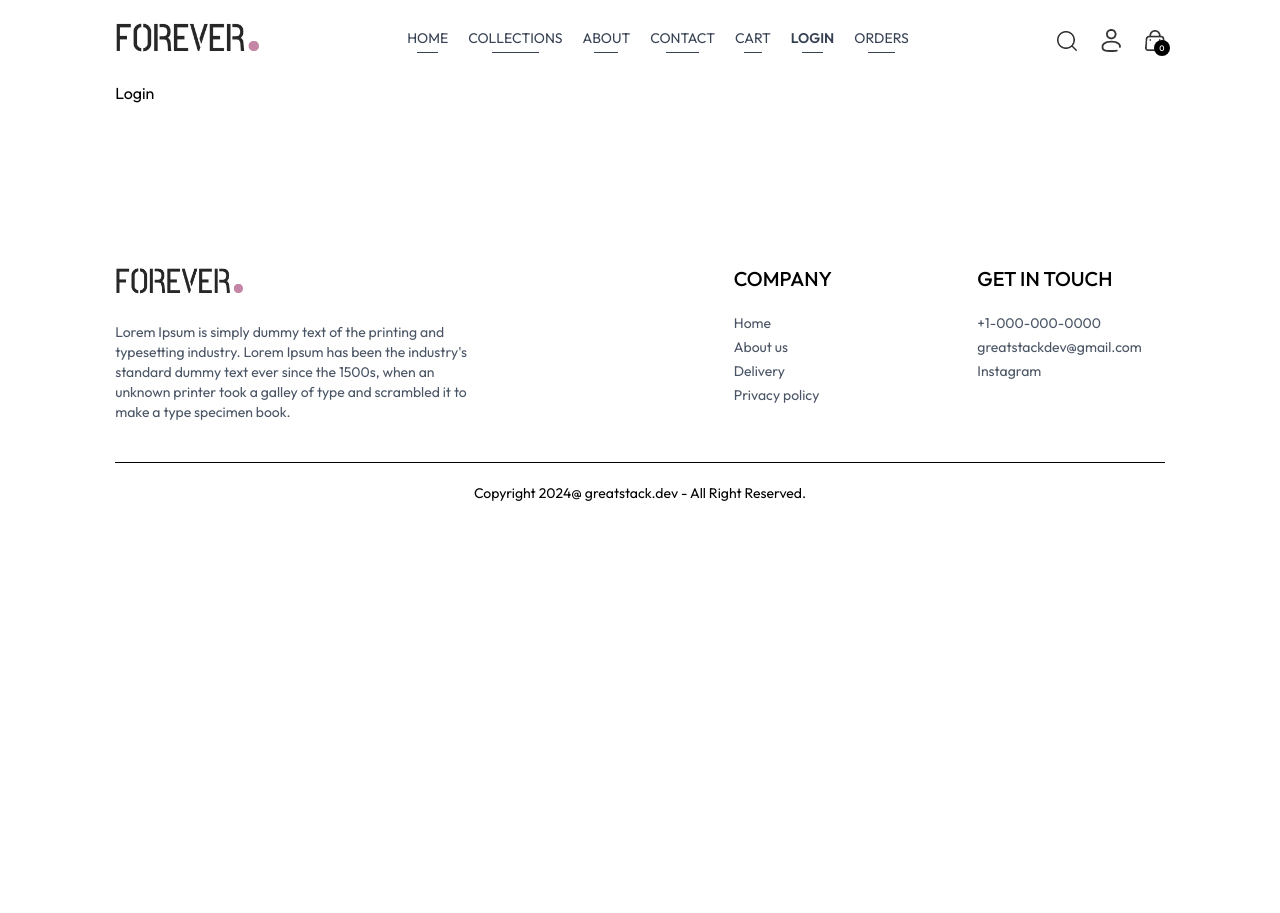
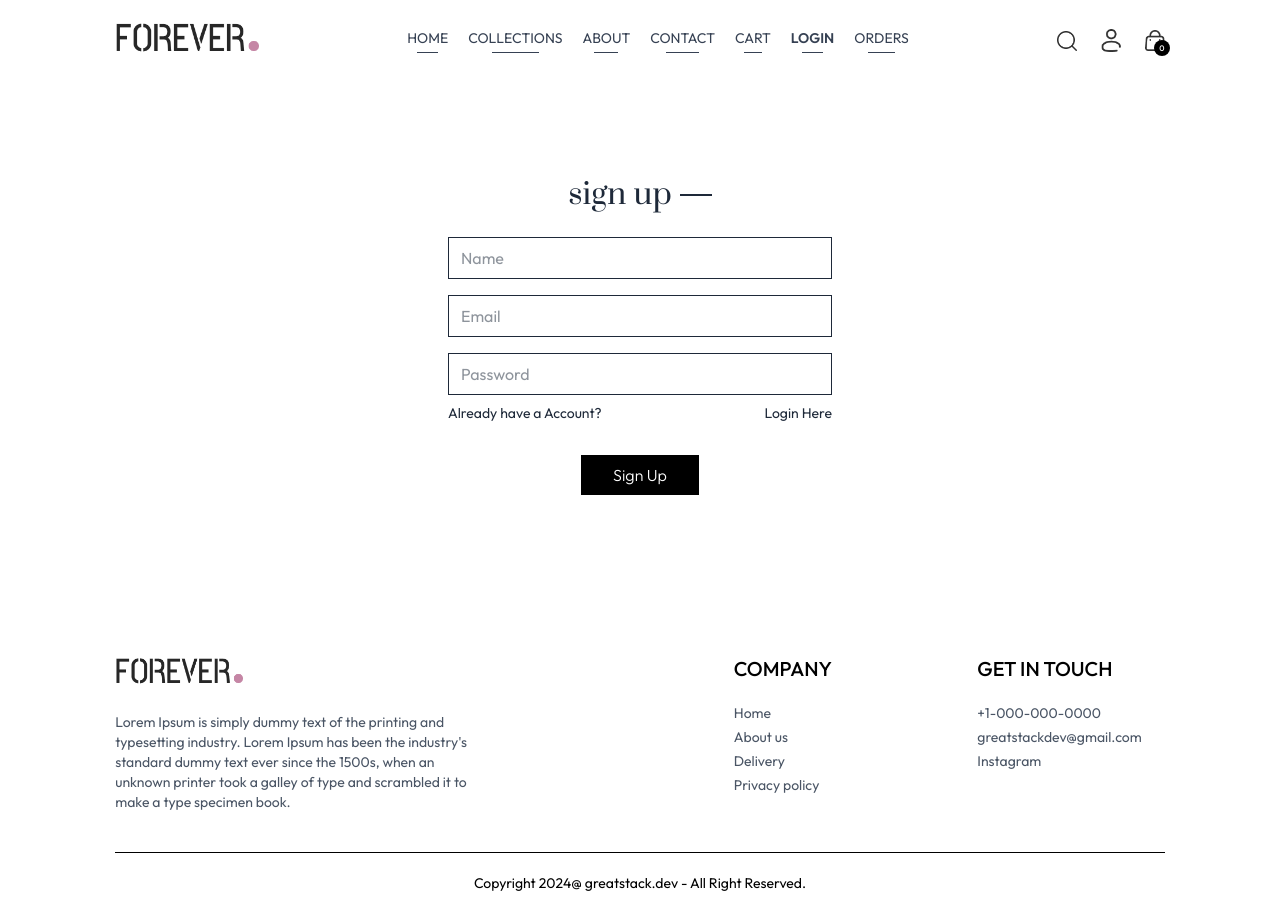
Before and after one commit to Faizanulghani/Forever-ecommerce-app, a React app in the folder frontend/: page /login in a window 1280 px wide. Before the commit the page ends 800 px from the top, so only its background shows below. Built offline with nearby package versions, Linux system fonts and the light colour scheme; the HTML template or start-up script is replaced by a standard one.

Commit message:
Added About and Contact us pages

```diff
--- a/frontend/src/components/Navbar.jsx
+++ b/frontend/src/components/Navbar.jsx
@@ -56,11 +56,13 @@
         />
 
         <div className="group relative">
-          <img
-            src={assets.profile_icon}
-            alt="Profile"
-            className="w-5 cursor-pointer"
-          />
+          <Link to="/login">
+            <img
+              src={assets.profile_icon}
+              alt="Profile"
+              className="w-5 cursor-pointer"
+            />
+          </Link>
 
           <div className="group-hover:block hidden absolute right-0 pt-4 z-20">
             <div className="flex flex-col gap-2 w-36 py-3 px-5 bg-slate-100 text-gray-600 rounded">
--- a/frontend/src/pages/About.jsx
+++ b/frontend/src/pages/About.jsx
@@ -1,5 +1,68 @@
+import { assets } from "../assets/assets";
+import NewsLetterBox from "../components/NewsLetterBox";
+import Title from "../components/Title";
+
 const About = () => {
-  return <div>About</div>;
+  return (
+    <div>
+      <div class="text-2xl text-center pt-8 border-t">
+        <Title text1="ABOUT" text2="US" />
+      </div>
+      <div class="my-10 flex flex-col md:flex-row gap-16">
+        <img class="w-full md:max-w-[450px]" src={assets.about_img} alt="" />
+        <div class="flex flex-col justify-center gap-6 md:w-2/4 text-gray-600">
+          <p>
+            Forever was born out of a passion for innovation and a desire to
+            revolutionize the way people shop online. Our journey began with a
+            simple idea: to provide a platform where customers can easily
+            discover, explore, and purchase a wide range of products from the
+            comfort of their homes.
+          </p>
+          <p>
+            Since our inception, we've worked tirelessly to curate a diverse
+            selection of high-quality products that cater to every taste and
+            preference. From fashion and beauty to electronics and home
+            essentials, we offer an extensive collection sourced from trusted
+            brands and suppliers.
+          </p>
+          <b class="text-gray-800">Our Mission</b>
+          <p>
+            Our mission at Forever is to empower customers with choice,
+            convenience, and confidence. We're dedicated to providing a seamless
+            shopping experience that exceeds expectations, from browsing and
+            ordering to delivery and beyond.
+          </p>
+        </div>
+      </div>
+      <div class=" text-xl py-4">
+        <Title text1="WHY" text2={"CHOOSE US"} />
+      </div>
+      <div class="flex flex-col md:flex-row text-sm mb-20">
+        <div class="border px-10 md:px-16 py-8 sm:py-20 flex flex-col gap-5">
+          <b>Quality Assurance:</b>
+          <p class=" text-gray-600">
+            We meticulously select and vet each product to ensure it meets our
+            stringent quality standards.
+          </p>
+        </div>
+        <div class="border px-10 md:px-16 py-8 sm:py-20 flex flex-col gap-5">
+          <b>Convenience:</b>
+          <p class=" text-gray-600">
+            With our user-friendly interface and hassle-free ordering process,
+            shopping has never been easier.
+          </p>
+        </div>
+        <div class="border px-10 md:px-16 py-8 sm:py-20 flex flex-col gap-5">
+          <b>Exceptional Customer Service:</b>
+          <p class=" text-gray-600">
+            Our team of dedicated professionals is here to assist you the way,
+            ensuring your satisfaction is our top priority.
+          </p>
+        </div>
+      </div>
+      <NewsLetterBox />
+    </div>
+  );
 };
 
 export default About;
--- a/frontend/src/pages/Contact.jsx
+++ b/frontend/src/pages/Contact.jsx
@@ -1,5 +1,35 @@
+import { assets } from "../assets/assets";
+import NewsLetterBox from "../components/NewsLetterBox";
+import Title from "../components/Title";
+
 const Contact = () => {
-  return <div>Contact</div>;
+  return (
+    <div>
+      <div class="text-center text-2xl pt-10 border-t">
+        <Title text1="CONTACT" text2="US" />
+      </div>
+      <div class="my-10 flex flex-col justify-center md:flex-row gap-10 mb-28">
+        <img class="w-full md:max-w-[480px]" src={assets.contact_img} alt="" />
+        <div class="flex flex-col justify-center items-start gap-6">
+          <p class="font-semibold text-xl text-gray-600">Our Store</p>
+          <p class=" text-gray-500">
+            54709 Willms Station <br /> Suite 350, Washington, USA
+          </p>
+          <p class=" text-gray-500">
+            Tel: (415) 555-0132 <br /> Email: admin@forever.com
+          </p>
+          <p class="font-semibold text-xl text-gray-600">Careers at Forever</p>
+          <p class=" text-gray-500">
+            Learn more about our teams and job openings.
+          </p>
+          <button class="border border-black px-8 py-4 text-sm hover:bg-black hover:text-white transition-all duration-500">
+            Explore Jobs
+          </button>
+        </div>
+      </div>
+      <NewsLetterBox />
+    </div>
+  );
 };
 
 export default Contact;
--- a/frontend/src/pages/Login.jsx
+++ b/frontend/src/pages/Login.jsx
@@ -1,7 +1,65 @@
+import { useState } from "react";
+
 const Login = () => {
+  let [currentState, setCurrentState] = useState("sign up");
+  let onSubmitHandler = (e) => {
+    e.preventDefault();
+  };
   return (
-    <div>Login</div>
-  )
-}
+    <form
+      onSubmit={onSubmitHandler}
+      class="flex flex-col items-center w-[90%] sm:max-w-96 m-auto mt-14 gap-4 text-gray-800"
+    >
+      <div class="inline-flex items-center gap-2 mb-2 mt-10">
+        <p class="prata-regular text-3xl">{currentState}</p>
+        <hr class="border-none h-[1.5px] w-8 bg-gray-800" />
+      </div>
+      {currentState === "login" ? (
+        ""
+      ) : (
+        <input
+          type="text"
+          class="w-full px-3 py-2 border border-gray-800"
+          placeholder="Name"
+          required=""
+          value=""
+        />
+      )}
+      <input
+        type="email"
+        class="w-full px-3 py-2 border border-gray-800"
+        placeholder="Email"
+        required=""
+        value=""
+      />
+      <input
+        type="password"
+        class="w-full px-3 py-2 border border-gray-800"
+        placeholder="Password"
+        required=""
+        value=""
+      />
+      <div class="w-full flex justify-between text-sm mt-[-8px]">
+        {currentState === "login" ? (
+          <p class=" cursor-pointer">Forgot your password?</p>
+        ) : (
+          <p class=" cursor-pointer">Already have a Account?</p>
+        )}
+        {currentState === "login" ? (
+          <p onClick={() => setCurrentState("sign up")} class=" cursor-pointer">
+            Create account
+          </p>
+        ) : (
+          <p class=" cursor-pointer" onClick={() => setCurrentState("login")}>
+            Login Here
+          </p>
+        )}
+      </div>
+      <button class="bg-black text-white font-light px-8 py-2 mt-4 cursor-pointer">
+        {currentState === "login" ? "Sign in" : "Sign Up"}
+      </button>
+    </form>
+  );
+};
 
-export default Login
+export default Login;
```
